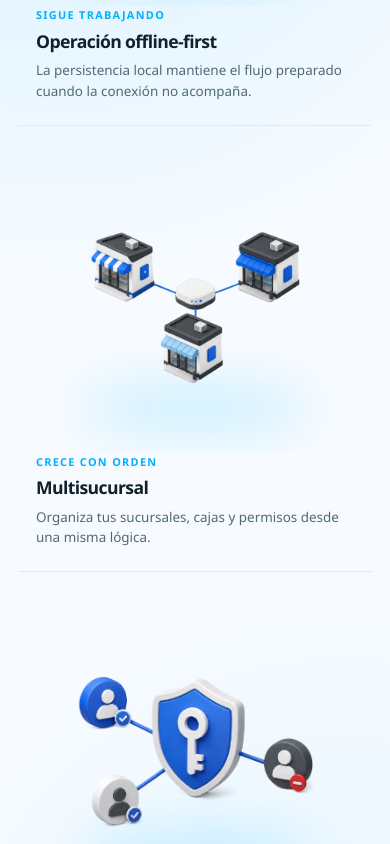
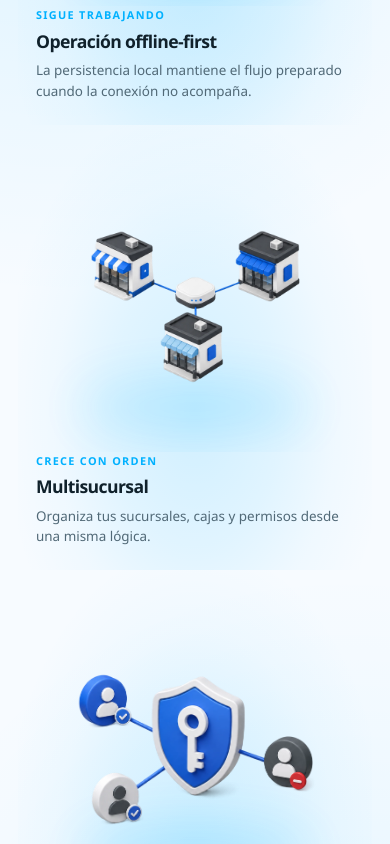
Before and after one commit to My3009appdevelper/yuriposweb, a Next.js app: page / in a window 390 px wide. Shown: the part 2000-2844 px from the top of the page. Built offline with nearby package versions, Linux system fonts and the light colour scheme.

Commit message:
style: blend Yuri capability backgrounds

```diff
--- a/app/globals.css
+++ b/app/globals.css
@@ -835,15 +835,19 @@ button {
 }
 
 .capability-3d-bleed .capability-3d-card {
+  position: relative;
   padding: 0 24px;
+  overflow: visible;
   border: 0;
   border-radius: 0;
-  background: transparent;
+  background: radial-gradient(
+    ellipse at 50% 64%,
+    rgb(0 177 255 / 16%) 0%,
+    rgb(0 177 255 / 9%) 35%,
+    rgb(0 177 255 / 3%) 56%,
+    transparent 78%
+  );
   box-shadow: none;
-}
-
-.capability-3d-bleed .capability-3d-card + .capability-3d-card {
-  border-left: 1px solid rgb(220 235 242 / 86%);
 }
 
 .capability-3d-art {
@@ -1429,8 +1433,7 @@ button {
   }
 
   .capability-3d-bleed .capability-3d-card + .capability-3d-card {
-    border-left: 0;
-    border-top: 1px solid rgb(220 235 242 / 86%);
+    border: 0;
     padding-top: 28px;
   }
 
```
